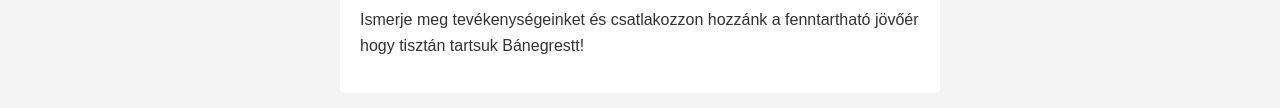
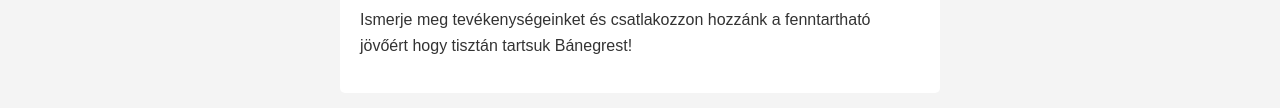
Before and after one commit to Banegres/ArminARaba.github.io, a plain HTML site: page index.html in a window 1280 px wide. Shown: the part 211-319 px from the top of the page. Drawn offline with Linux system fonts and the light colour scheme.

Commit message:
32432
werewrew

```diff
--- a/index.html
+++ b/index.html
@@ -132,7 +132,7 @@
     </header>
     <section>
         <h2>Üdvözöljük a Zöld Városért és Lokális Gazdaságért Mozgalom weboldalán!</h2>
-        <p>Ismerje meg tevékenységeinket és csatlakozzon hozzánk a fenntartható jövőér hogy tisztán tartsuk Bánegrestt!</p>
+        <p>Ismerje meg tevékenységeinket és csatlakozzon hozzánk a fenntartható jövőért hogy tisztán tartsuk Bánegrest!</p>
     </section>
     <div class="img-content">
     <img src="Banegres-12.png" alt="Bánegres" style="width:auto;">
```
